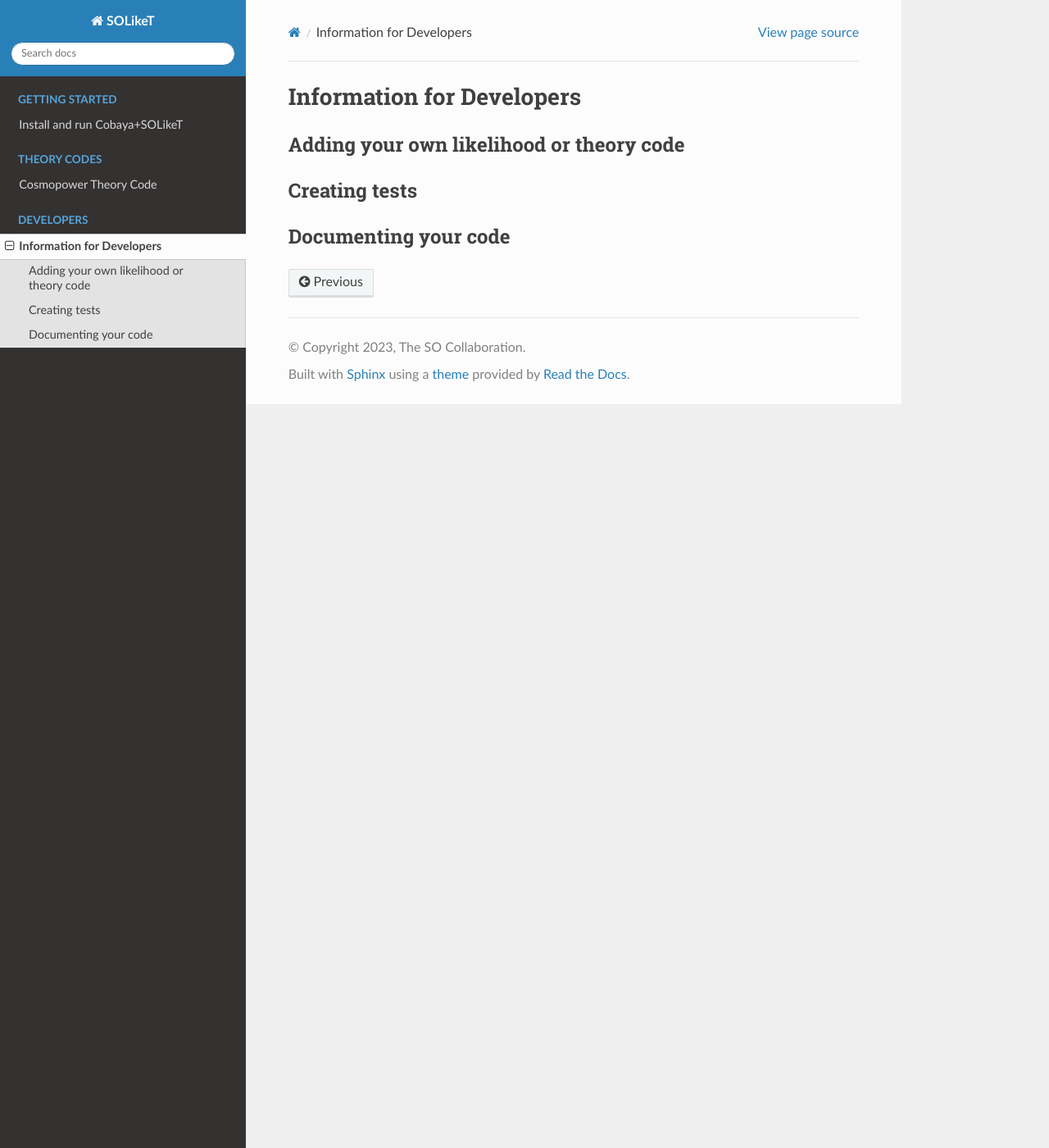
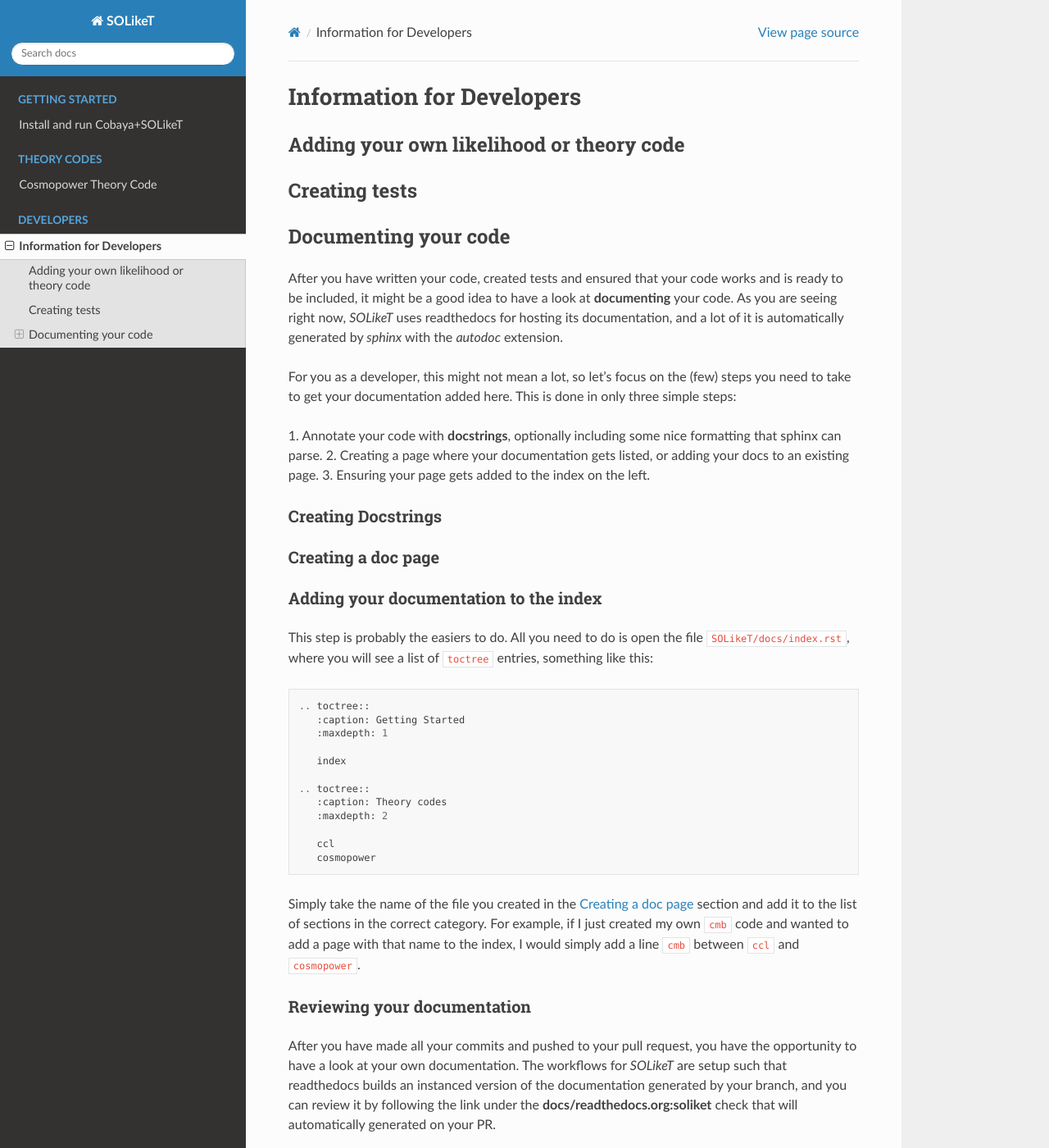
Before and after one commit to simonsobs/SOLikeT, a Sphinx documentation site: the page built from docs/developers.rst, in a window 1280 px wide and 1400 px high. Shown: the whole window at 82% size. Built offline with Sphinx 7.4.7 and the Read the Docs theme 2.0.0, drawn with Linux system fonts in a browser that asks for light colours; pages that are not in the unit, such as notebooks, are missing from menus; some of the changed text lies outside the part shown.

Commit message:
how-to-documentation documentation

```diff
--- a/docs/developers.rst
+++ b/docs/developers.rst
@@ -12,3 +12,80 @@ Creating tests
 
 Documenting your code
 ---------------------
+
+After you have written your code, created tests and ensured that your code works
+and is ready to be included, it might be a good idea to have a look at
+**documenting** your code. As you are seeing right now, *SOLikeT* uses
+readthedocs for hosting its documentation, and a lot of it is automatically
+generated by *sphinx* with the *autodoc* extension.
+
+For you as a developer, this might not mean a lot, so let's focus on the (few)
+steps you need to take to get your documentation added here. This is done in
+only three simple steps:
+
+1. Annotate your code with **docstrings**, optionally including some nice
+formatting that sphinx can parse.
+2. Creating a page where your documentation gets listed, or adding your docs
+to an existing page.
+3. Ensuring your page gets added to the index on the left.
+
+
+Creating Docstrings
+^^^^^^^^^^^^^^^^^^^
+
+
+Creating a doc page
+^^^^^^^^^^^^^^^^^^^
+
+
+Adding your documentation to the index
+^^^^^^^^^^^^^^^^^^^^^^^^^^^^^^^^^^^^^^
+
+This step is probably the easiers to do. All you need to do is open the file
+``SOLikeT/docs/index.rst``, where you will see a list of ``toctree`` entries,
+something like this:
+
+.. code::
+
+   .. toctree::
+      :caption: Getting Started
+      :maxdepth: 1
+
+      index
+
+   .. toctree::
+      :caption: Theory codes
+      :maxdepth: 2
+
+      ccl
+      cosmopower
+
+Simply take the name of the file you created in the `Creating a doc page`_
+section and add it to the list of sections in the correct category. For example,
+if I just created my own ``cmb`` code and wanted to add a page with that name to
+the index, I would simply add a line ``cmb`` between ``ccl`` and ``cosmopower``.
+
+
+Reviewing your documentation
+^^^^^^^^^^^^^^^^^^^^^^^^^^^^
+
+After you have made all your commits and pushed to your pull request, you have
+the opportunity to have a look at your own documentation. The workflows for
+*SOLikeT* are setup such that readthedocs builds an instanced version of the
+documentation generated by your branch, and you can review it by following
+the link under the **docs/readthedocs.org:soliket** check that will
+automatically generated on your PR.
+
+.. image:: image/pr_docs_build.png
+   :alt: Click the "details" button on the right of the "docs" check to go to your documentation build.
+
+This link will bring you to a readthedocs page that shows the output of the
+build of your documentation. Building the documentation takes about 10 minutes,
+so make yourself a cup of tea while you wait. After this time has passed, you
+should see a bright green **Build completed** button at the top. If all has
+gone well, you can click the **View docs** button on the right to have a look
+at your documentation and see if all appears as intended or if you want to make
+more edits.
+
+Congratulations! You have now created some very fancy documentation for your
+own SOLikeT code!
```
Also changed, not shown: docs/images/pr_docs_build.png (added).
